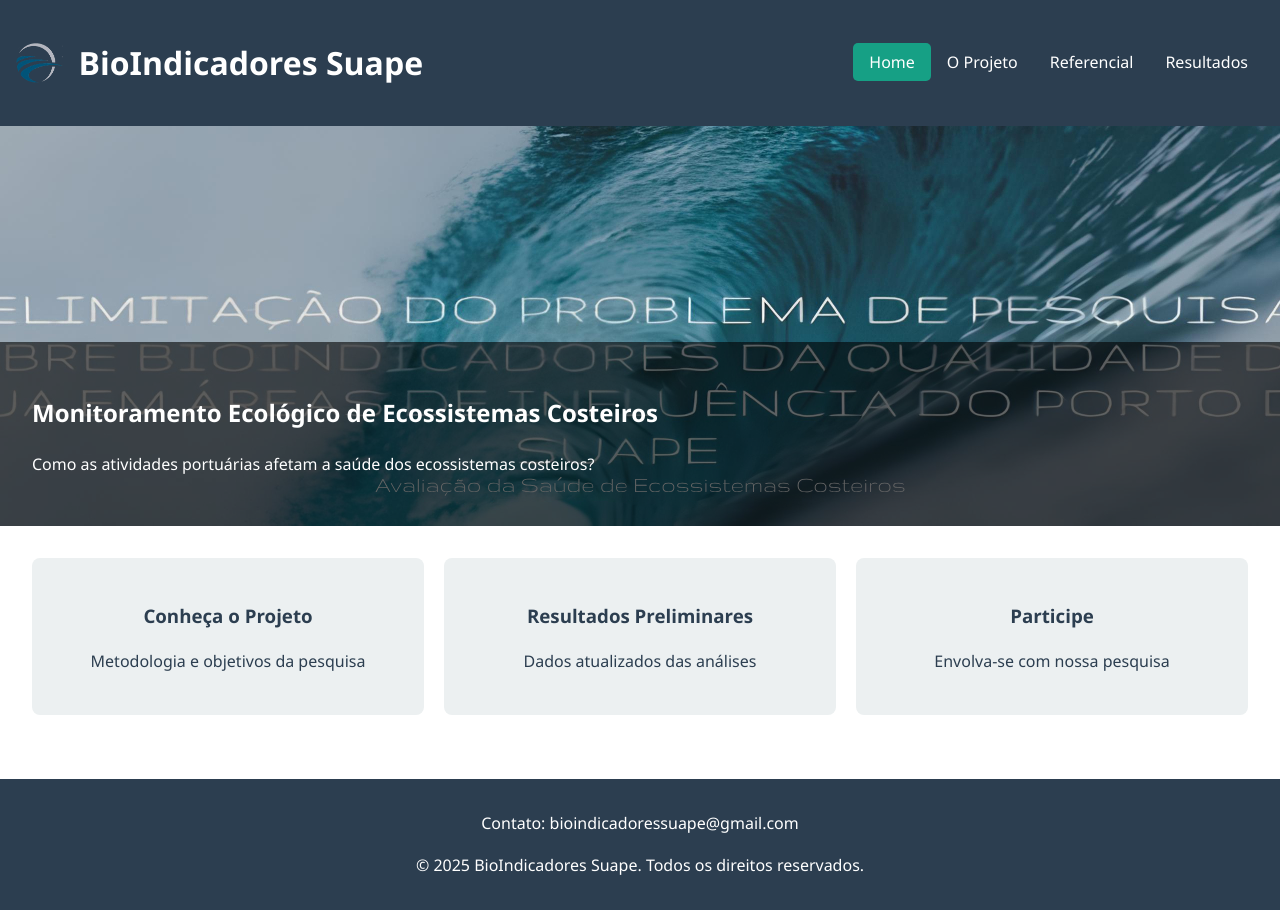
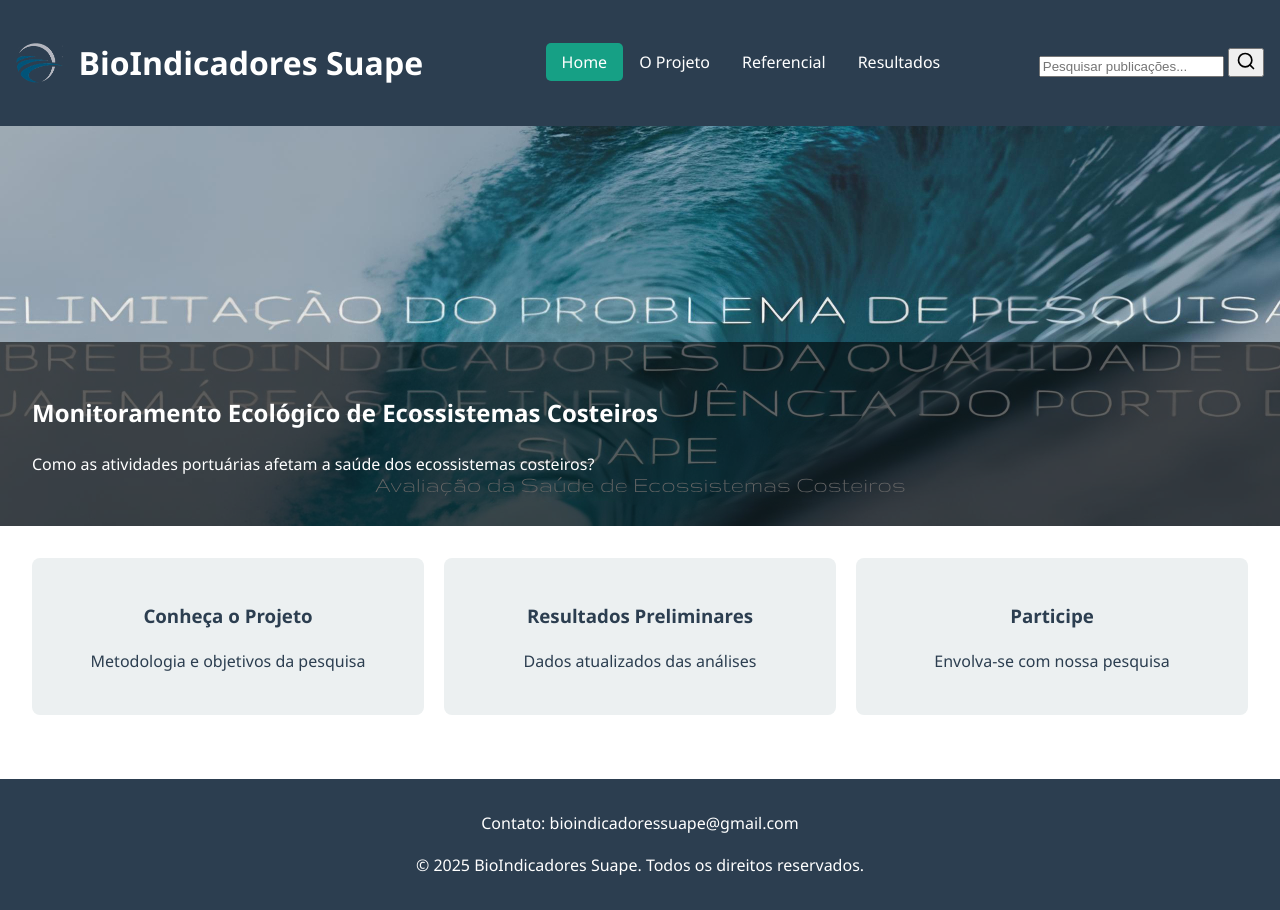
Before and after one commit to pedromartinspe07/Bioindicadores-Suape, a plain HTML site: page index.html in a window 1280 px wide. Drawn offline with Linux system fonts and the light colour scheme.

Commit message:
Atualizar o index.html

```diff
--- a/index.html
+++ b/index.html
@@ -21,6 +21,21 @@
                 <li><a href="resultados.html">Resultados</a></li>
             </ul>
         </nav>
+        <div class="search-container">
+            <form id="search-form" class="search-form">
+                <input type="text"
+                       id="search-input"
+                       placeholder="Pesquisar publicações..."
+                       aria-label="Search">
+                <button type="submit" aria-label="Submit search">
+                    <svg xmlns="http://www.w3.org/2000/svg" width="20" height="20" viewBox="0 0 24 24" fill="none" stroke="currentColor" stroke-width="2" stroke-linecap="round" stroke-linejoin="round">
+                        <circle cx="11" cy="11" r="8"></circle>
+                        <line x1="21" y1="21" x2="16.65" y2="16.65"></line>
+                    </svg>
+                </button>
+            </form>
+            <div id="search-results" class="search-results"></div>
+        </div>
     </header>
 
     <main>
@@ -54,5 +69,6 @@
     </footer>
 
     <script src="js/script.js"></script>
+    <script src="js/search.js"></script>
 </body>
 </html>
```
